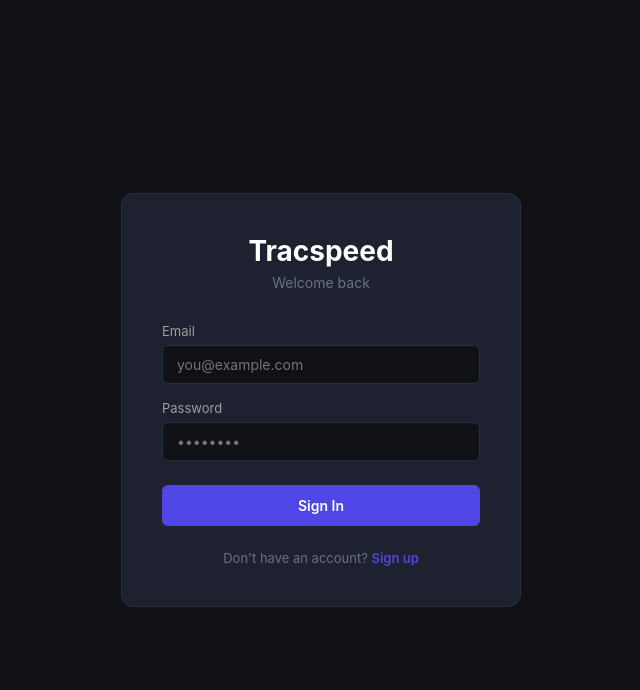
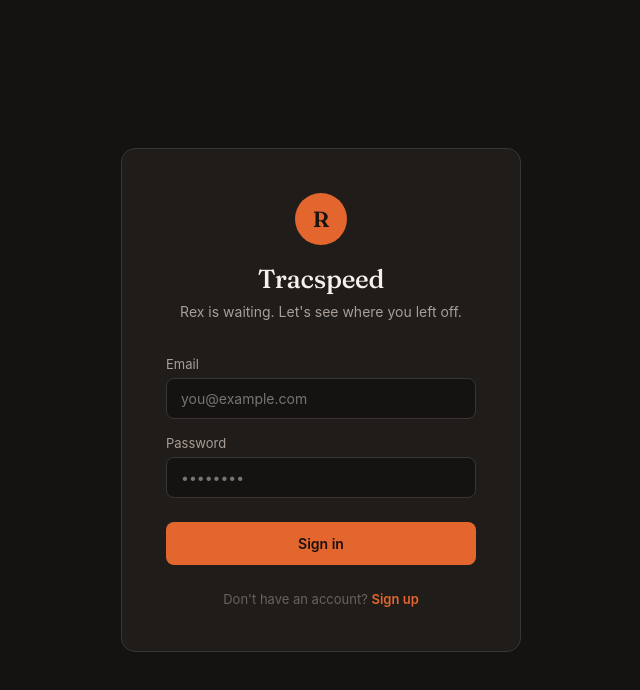
Before and after one commit to Manjit345/Tracspeed, a React (Vite) app in the folder frontend/: page /login in a window 1280 px wide. Shown: the top 690 px of the page, without its empty margins (319-959 px from the left). Built offline with nearby package versions, Linux system fonts and the light colour scheme; no server answers.

Commit message:
redesigned the whole project with the new theme

```diff
--- a/frontend/src/pages/Analytics.jsx
+++ b/frontend/src/pages/Analytics.jsx
@@ -1,13 +1,14 @@
 import { useState, useEffect } from "react"
 import Navbar from "../components/Navbar"
 import { api } from "../lib/api"
+import { colors, fonts, radius } from "../theme"
 import { LineChart, Line, BarChart, Bar, PieChart, Pie, Cell, XAxis, YAxis, CartesianGrid, Tooltip, ResponsiveContainer, Legend } from "recharts"
 
-const COLORS = {
-    completed: "#4caf50",
-    partial: "#ff9800",
-    missed: "#f44336",
-    pending: "#6b7280"
+const CHART_COLORS = {
+    completed: colors.success,
+    partial: colors.warning,
+    missed: colors.danger,
+    pending: colors.textMuted
 }
 
 export default function Analytics() {
@@ -43,10 +44,10 @@
     }, [])
 
     const cardStyle = {
-        backgroundColor: "#1e2130",
-        borderRadius: "12px",
-        padding: "24px",
-        border: "1px solid #2a2f3e"
+        backgroundColor: colors.surface,
+        borderRadius: radius.card,
+        padding: "26px",
+        border: `1px solid ${colors.border}`
     }
 
     const statCardStyle = {
@@ -57,37 +58,45 @@
     }
 
     const chartTitleStyle = {
-        fontSize: "15px",
-        fontWeight: "600",
-        color: "#ffffff",
-        marginBottom: "16px"
+        fontFamily: fonts.heading,
+        fontSize: "16px",
+        fontWeight: "500",
+        color: colors.textPrimary,
+        marginBottom: "18px"
     }
 
     const pieData = breakdown ? [
-        { name: "Completed", value: breakdown.completed, color: COLORS.completed },
-        { name: "Partial", value: breakdown.partial, color: COLORS.partial },
-        { name: "Missed", value: breakdown.missed, color: COLORS.missed },
-        { name: "Pending", value: breakdown.pending, color: COLORS.pending }
+        { name: "Completed", value: breakdown.completed, color: CHART_COLORS.completed },
+        { name: "Partial", value: breakdown.partial, color: CHART_COLORS.partial },
+        { name: "Missed", value: breakdown.missed, color: CHART_COLORS.missed },
+        { name: "Pending", value: breakdown.pending, color: CHART_COLORS.pending }
     ].filter(d => d.value > 0) : []
 
     if (loading) {
         return (
-            <div style={{ minHeight: "100vh", backgroundColor: "#0f1117" }}>
+            <div style={{ minHeight: "100vh", backgroundColor: colors.bg, fontFamily: fonts.body }}>
                 <Navbar />
-                <div style={{ padding: "40px", color: "#6b7280" }}>Loading analytics...</div>
+                <div style={{ padding: "40px", color: colors.textMuted }}>Loading analytics...</div>
             </div>
         )
     }
 
     return (
-        <div style={{ minHeight: "100vh", backgroundColor: "#0f1117" }}>
+        <div style={{ minHeight: "100vh", backgroundColor: colors.bg, fontFamily: fonts.body }}>
             <Navbar />
 
-            <div style={{ padding: "40px", maxWidth: "1100px", margin: "0 auto" }}>
-                <h1 style={{ fontSize: "24px", fontWeight: "700", color: "#ffffff", marginBottom: "8px" }}>
+            <div style={{ padding: "48px 40px", maxWidth: "1100px", margin: "0 auto" }}>
+                <h1 style={{
+                    fontFamily: fonts.heading,
+                    fontSize: "30px",
+                    fontWeight: "500",
+                    color: colors.textPrimary,
+                    marginBottom: "8px",
+                    letterSpacing: "-0.01em"
+                }}>
                     Analytics
                 </h1>
-                <p style={{ color: "#6b7280", fontSize: "14px", marginBottom: "32px" }}>
+                <p style={{ color: colors.textSecondary, fontSize: "14px", marginBottom: "36px" }}>
                     Your progress over the last 30 days
                 </p>
 
@@ -96,31 +105,31 @@
                     display: "grid",
                     gridTemplateColumns: "repeat(4, 1fr)",
                     gap: "16px",
-                    marginBottom: "24px"
+                    marginBottom: "20px"
                 }}>
                     <div style={statCardStyle}>
-                        <span style={{ color: "#6b7280", fontSize: "13px" }}>Completion Rate</span>
-                        <span style={{ color: "#ffffff", fontSize: "32px", fontWeight: "700" }}>
+                        <span style={{ color: colors.textSecondary, fontSize: "13px" }}>Completion rate</span>
+                        <span style={{ color: colors.accent, fontSize: "32px", fontWeight: "600", fontFamily: fonts.heading }}>
                             {overview?.completion_rate}%
                         </span>
                     </div>
                     <div style={statCardStyle}>
-                        <span style={{ color: "#6b7280", fontSize: "13px" }}>Current Streak</span>
-                        <span style={{ color: "#ffffff", fontSize: "32px", fontWeight: "700" }}>
-                            {overview?.current_streak} <span style={{ fontSize: "16px", color: "#6b7280" }}>days</span>
+                        <span style={{ color: colors.textSecondary, fontSize: "13px" }}>Current streak</span>
+                        <span style={{ color: colors.accent, fontSize: "32px", fontWeight: "600", fontFamily: fonts.heading }}>
+                            {overview?.current_streak} <span style={{ fontSize: "16px", color: colors.textMuted, fontFamily: fonts.body }}>days</span>
                         </span>
                     </div>
                     <div style={statCardStyle}>
-                        <span style={{ color: "#6b7280", fontSize: "13px" }}>Total Sessions</span>
-                        <span style={{ color: "#ffffff", fontSize: "32px", fontWeight: "700" }}>
+                        <span style={{ color: colors.textSecondary, fontSize: "13px" }}>Total sessions</span>
+                        <span style={{ color: colors.accent, fontSize: "32px", fontWeight: "600", fontFamily: fonts.heading }}>
                             {overview?.total_sessions}
                         </span>
                     </div>
                     <div style={statCardStyle}>
-                        <span style={{ color: "#6b7280", fontSize: "13px" }}>Time Invested</span>
-                        <span style={{ color: "#ffffff", fontSize: "32px", fontWeight: "700" }}>
+                        <span style={{ color: colors.textSecondary, fontSize: "13px" }}>Time invested</span>
+                        <span style={{ color: colors.accent, fontSize: "32px", fontWeight: "600", fontFamily: fonts.heading }}>
                             {Math.round((overview?.total_minutes || 0) / 60 * 10) / 10}
-                            <span style={{ fontSize: "16px", color: "#6b7280" }}> hrs</span>
+                            <span style={{ fontSize: "16px", color: colors.textMuted, fontFamily: fonts.body }}> hrs</span>
                         </span>
                     </div>
                 </div>
@@ -134,24 +143,24 @@
                 }}>
                     {/* Completion Trend */}
                     <div style={cardStyle}>
-                        <p style={chartTitleStyle}>Completion Rate Trend</p>
+                        <p style={chartTitleStyle}>Completion rate trend</p>
                         <ResponsiveContainer width="100%" height={220}>
                             <LineChart data={trend}>
-                                <CartesianGrid strokeDasharray="3 3" stroke="#2a2f3e" />
-                                <XAxis dataKey="date" stroke="#6b7280" fontSize={12} />
-                                <YAxis stroke="#6b7280" fontSize={12} domain={[0, 100]} />
+                                <CartesianGrid strokeDasharray="3 3" stroke={colors.border} />
+                                <XAxis dataKey="date" stroke={colors.textMuted} fontSize={12} />
+                                <YAxis stroke={colors.textMuted} fontSize={12} domain={[0, 100]} />
                                 <Tooltip
-                                    contentStyle={{ backgroundColor: "#1e2130", border: "1px solid #2a2f3e", borderRadius: "8px" }}
-                                    labelStyle={{ color: "#ffffff" }}
+                                    contentStyle={{ backgroundColor: colors.surfaceRaised, border: `1px solid ${colors.border}`, borderRadius: radius.sm }}
+                                    labelStyle={{ color: colors.textPrimary }}
                                 />
-                                <Line type="monotone" dataKey="completion_rate" stroke="#4f46e5" strokeWidth={2} dot={{ fill: "#4f46e5" }} />
+                                <Line type="monotone" dataKey="completion_rate" stroke={colors.accent} strokeWidth={2} dot={{ fill: colors.accent }} />
                             </LineChart>
                         </ResponsiveContainer>
                     </div>
 
                     {/* Goal Breakdown Pie */}
                     <div style={cardStyle}>
-                        <p style={chartTitleStyle}>Goal Breakdown</p>
+                        <p style={chartTitleStyle}>Goal breakdown</p>
                         {pieData.length > 0 ? (
                             <ResponsiveContainer width="100%" height={220}>
                                 <PieChart>
@@ -169,16 +178,16 @@
                                             <Cell key={index} fill={entry.color} />
                                         ))}
                                     </Pie>
-                                    <Tooltip contentStyle={{ backgroundColor: "#1e2130", border: "1px solid #2a2f3e", borderRadius: "8px" }} />
+                                    <Tooltip contentStyle={{ backgroundColor: colors.surfaceRaised, border: `1px solid ${colors.border}`, borderRadius: radius.sm }} />
                                     <Legend
                                         verticalAlign="bottom"
                                         height={36}
-                                        formatter={(value) => <span style={{ color: "#9e9e9e", fontSize: "12px" }}>{value}</span>}
+                                        formatter={(value) => <span style={{ color: colors.textSecondary, fontSize: "12px" }}>{value}</span>}
                                     />
                                 </PieChart>
                             </ResponsiveContainer>
                         ) : (
-                            <p style={{ color: "#6b7280", fontSize: "13px", padding: "60px 0", textAlign: "center" }}>
+                            <p style={{ color: colors.textMuted, fontSize: "13px", padding: "60px 0", textAlign: "center" }}>
                                 No goal data yet
                             </p>
                         )}
@@ -187,26 +196,26 @@
 
                 {/* Session Activity Bar Chart */}
                 <div style={{ ...cardStyle, marginBottom: "16px" }}>
-                    <p style={chartTitleStyle}>Daily Activity (Last 14 Days)</p>
+                    <p style={chartTitleStyle}>Daily activity (last 14 days)</p>
                     <ResponsiveContainer width="100%" height={200}>
                         <BarChart data={activity}>
-                            <CartesianGrid strokeDasharray="3 3" stroke="#2a2f3e" />
-                            <XAxis dataKey="date" stroke="#6b7280" fontSize={12} />
-                            <YAxis stroke="#6b7280" fontSize={12} />
+                            <CartesianGrid strokeDasharray="3 3" stroke={colors.border} />
+                            <XAxis dataKey="date" stroke={colors.textMuted} fontSize={12} />
+                            <YAxis stroke={colors.textMuted} fontSize={12} />
                             <Tooltip
-                                contentStyle={{ backgroundColor: "#1e2130", border: "1px solid #2a2f3e", borderRadius: "8px" }}
-                                labelStyle={{ color: "#ffffff" }}
+                                contentStyle={{ backgroundColor: colors.surfaceRaised, border: `1px solid ${colors.border}`, borderRadius: radius.sm }}
+                                labelStyle={{ color: colors.textPrimary }}
                             />
-                            <Bar dataKey="minutes" fill="#4f46e5" radius={[4, 4, 0, 0]} />
+                            <Bar dataKey="minutes" fill={colors.accent} radius={[4, 4, 0, 0]} />
                         </BarChart>
                     </ResponsiveContainer>
                 </div>
 
                 {/* Recent Activity Feed */}
                 <div style={cardStyle}>
-                    <p style={chartTitleStyle}>Recent Sessions</p>
+                    <p style={chartTitleStyle}>Recent sessions</p>
                     {recentSessions.length === 0 ? (
-                        <p style={{ color: "#6b7280", fontSize: "13px" }}>No sessions logged yet</p>
+                        <p style={{ color: colors.textMuted, fontSize: "13px" }}>No sessions logged yet</p>
                     ) : (
                         <div style={{ display: "flex", flexDirection: "column", gap: "10px" }}>
                             {recentSessions.map(session => (
@@ -214,26 +223,26 @@
                                     display: "flex",
                                     justifyContent: "space-between",
                                     alignItems: "center",
-                                    padding: "10px 0",
-                                    borderBottom: "1px solid #2a2f3e"
+                                    padding: "11px 0",
+                                    borderBottom: `1px solid ${colors.border}`
                                 }}>
                                     <div>
-                                        <p style={{ color: "#ffffff", fontSize: "13px" }}>
+                                        <p style={{ color: colors.textPrimary, fontSize: "13px" }}>
                                             {session.notes || "No notes"}
                                         </p>
-                                        <p style={{ color: "#6b7280", fontSize: "11px", marginTop: "2px" }}>
+                                        <p style={{ color: colors.textMuted, fontSize: "11px", marginTop: "2px" }}>
                                             {new Date(session.logged_at).toLocaleDateString("en-US", {
                                                 month: "short", day: "numeric", hour: "2-digit", minute: "2-digit"
                                             })}
                                         </p>
                                     </div>
                                     <span style={{
-                                        color: "#4f46e5",
+                                        color: colors.accent,
                                         fontSize: "13px",
                                         fontWeight: "600",
-                                        backgroundColor: "#1a1d2e",
-                                        padding: "4px 10px",
-                                        borderRadius: "12px"
+                                        backgroundColor: colors.accentMuted,
+                                        padding: "5px 12px",
+                                        borderRadius: radius.pill
                                     }}>
                                         {session.duration} min
                                     </span>
--- a/frontend/src/pages/Login.jsx
+++ b/frontend/src/pages/Login.jsx
@@ -2,10 +2,11 @@
 import { useNavigate } from "react-router-dom"
 import { api } from "../lib/api"
 import { setAuth } from "../lib/supabase"
+import { colors, fonts, radius } from "../theme"
 
 export default function Login() {
     const navigate = useNavigate()
-    const [mode, setMode] = useState("signin") // "signin" or "signup"
+    const [mode, setMode] = useState("signin")
     const [form, setForm] = useState({ email: "", password: "", name: "" })
     const [loading, setLoading] = useState(false)
     const [error, setError] = useState(null)
@@ -40,29 +41,71 @@
         }
     }
 
+    const inputStyle = {
+        width: "100%",
+        padding: "11px 14px",
+        backgroundColor: colors.bg,
+        border: `1px solid ${colors.border}`,
+        borderRadius: radius.sm,
+        color: colors.textPrimary,
+        fontSize: "14px",
+        outline: "none",
+        fontFamily: fonts.body
+    }
+
+    const labelStyle = {
+        fontSize: "13px",
+        color: colors.textSecondary,
+        display: "block",
+        marginBottom: "6px"
+    }
+
     return (
         <div style={{
             minHeight: "100vh",
             display: "flex",
             alignItems: "center",
             justifyContent: "center",
-            backgroundColor: "#0f1117"
+            backgroundColor: colors.bg,
+            fontFamily: fonts.body
         }}>
             <div style={{
                 width: "100%",
                 maxWidth: "400px",
-                padding: "40px",
-                backgroundColor: "#1e2130",
-                borderRadius: "12px",
-                border: "1px solid #2a2f3e"
+                padding: "44px",
+                backgroundColor: colors.surface,
+                borderRadius: radius.card,
+                border: `1px solid ${colors.border}`
             }}>
-                {/* Logo */}
-                <div style={{ textAlign: "center", marginBottom: "32px" }}>
-                    <h1 style={{ fontSize: "28px", fontWeight: "700", color: "#ffffff" }}>
+                {/* Logo / Avatar */}
+                <div style={{ textAlign: "center", marginBottom: "36px" }}>
+                    <div style={{
+                        width: "52px",
+                        height: "52px",
+                        borderRadius: "50%",
+                        backgroundColor: colors.accent,
+                        display: "flex",
+                        alignItems: "center",
+                        justifyContent: "center",
+                        fontFamily: fonts.heading,
+                        fontSize: "22px",
+                        fontWeight: "600",
+                        color: "#1a1210",
+                        margin: "0 auto 18px auto"
+                    }}>
+                        R
+                    </div>
+                    <h1 style={{
+                        fontFamily: fonts.heading,
+                        fontSize: "26px",
+                        fontWeight: "500",
+                        color: colors.textPrimary,
+                        letterSpacing: "-0.01em"
+                    }}>
                         Tracspeed
                     </h1>
-                    <p style={{ color: "#6b7280", fontSize: "14px", marginTop: "6px" }}>
-                        {mode === "signin" ? "Welcome back" : "Create your account"}
+                    <p style={{ color: colors.textSecondary, fontSize: "14px", marginTop: "8px" }}>
+                        {mode === "signin" ? "Rex is waiting. Let's see where you left off." : "Rex remembers everything you commit to."}
                     </p>
                 </div>
 
@@ -70,77 +113,44 @@
                 <div style={{ display: "flex", flexDirection: "column", gap: "16px" }}>
                     {mode === "signup" && (
                         <div>
-                            <label style={{ fontSize: "13px", color: "#9e9e9e", display: "block", marginBottom: "6px" }}>
-                                Name
-                            </label>
+                            <label style={labelStyle}>Name</label>
                             <input
                                 name="name"
                                 type="text"
                                 placeholder="Your name"
                                 value={form.name}
                                 onChange={handleChange}
-                                style={{
-                                    width: "100%",
-                                    padding: "10px 14px",
-                                    backgroundColor: "#0f1117",
-                                    border: "1px solid #2a2f3e",
-                                    borderRadius: "6px",
-                                    color: "#ffffff",
-                                    fontSize: "14px",
-                                    outline: "none"
-                                }}
+                                style={inputStyle}
                             />
                         </div>
                     )}
 
                     <div>
-                        <label style={{ fontSize: "13px", color: "#9e9e9e", display: "block", marginBottom: "6px" }}>
-                            Email
-                        </label>
+                        <label style={labelStyle}>Email</label>
                         <input
                             name="email"
                             type="email"
                             placeholder="you@example.com"
                             value={form.email}
                             onChange={handleChange}
-                            style={{
-                                width: "100%",
-                                padding: "10px 14px",
-                                backgroundColor: "#0f1117",
-                                border: "1px solid #2a2f3e",
-                                borderRadius: "6px",
-                                color: "#ffffff",
-                                fontSize: "14px",
-                                outline: "none"
-                            }}
+                            style={inputStyle}
                         />
                     </div>
 
                     <div>
-                        <label style={{ fontSize: "13px", color: "#9e9e9e", display: "block", marginBottom: "6px" }}>
-                            Password
-                        </label>
+                        <label style={labelStyle}>Password</label>
                         <input
                             name="password"
                             type="password"
                             placeholder="••••••••"
                             value={form.password}
                             onChange={handleChange}
-                            style={{
-                                width: "100%",
-                                padding: "10px 14px",
-                                backgroundColor: "#0f1117",
-                                border: "1px solid #2a2f3e",
-                                borderRadius: "6px",
-                                color: "#ffffff",
-                                fontSize: "14px",
-                                outline: "none"
-                            }}
+                            style={inputStyle}
                         />
                     </div>
 
                     {error && (
-                        <p style={{ color: "#f44336", fontSize: "13px" }}>{error}</p>
+                        <p style={{ color: colors.danger, fontSize: "13px" }}>{error}</p>
                     )}
 
                     <button
@@ -148,27 +158,27 @@
                         disabled={loading}
                         style={{
                             width: "100%",
-                            padding: "12px",
-                            backgroundColor: loading ? "#2a2f3e" : "#4f46e5",
-                            color: "#ffffff",
+                            padding: "13px",
+                            backgroundColor: loading ? colors.surfaceRaised : colors.accent,
+                            color: loading ? colors.textMuted : "#1a1210",
                             border: "none",
-                            borderRadius: "6px",
+                            borderRadius: radius.sm,
                             fontSize: "14px",
                             fontWeight: "600",
                             cursor: loading ? "not-allowed" : "pointer",
                             marginTop: "8px"
                         }}
                     >
-                        {loading ? "Please wait..." : mode === "signin" ? "Sign In" : "Create Account"}
+                        {loading ? "Please wait..." : mode === "signin" ? "Sign in" : "Create account"}
                     </button>
                 </div>
 
                 {/* Toggle */}
-                <p style={{ textAlign: "center", marginTop: "24px", fontSize: "13px", color: "#6b7280" }}>
+                <p style={{ textAlign: "center", marginTop: "26px", fontSize: "13px", color: colors.textMuted }}>
                     {mode === "signin" ? "Don't have an account? " : "Already have an account? "}
                     <span
                         onClick={() => { setMode(mode === "signin" ? "signup" : "signin"); setError(null) }}
-                        style={{ color: "#4f46e5", cursor: "pointer", fontWeight: "600" }}
+                        style={{ color: colors.accent, cursor: "pointer", fontWeight: "600" }}
                     >
                         {mode === "signin" ? "Sign up" : "Sign in"}
                     </span>
```
Also changed, not shown: frontend/src/components/Navbar.jsx (+95 -22 lines).
